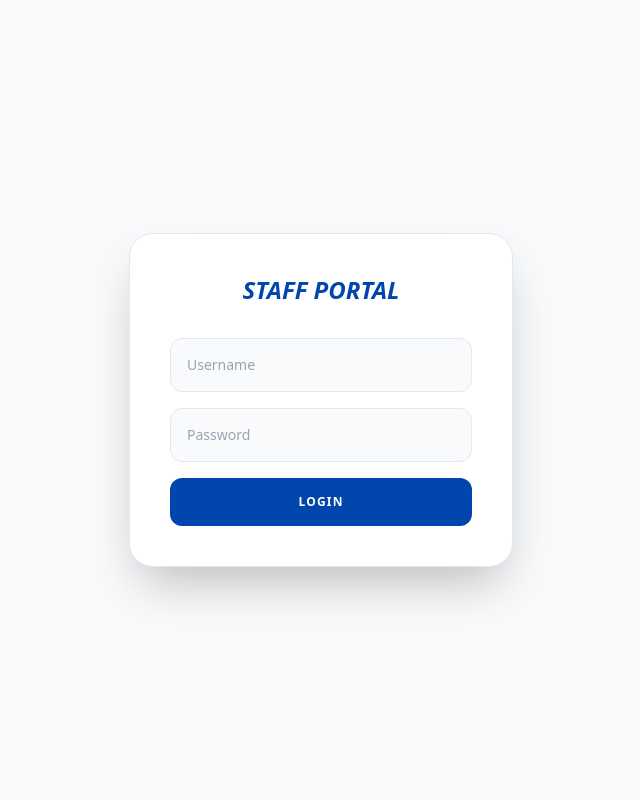
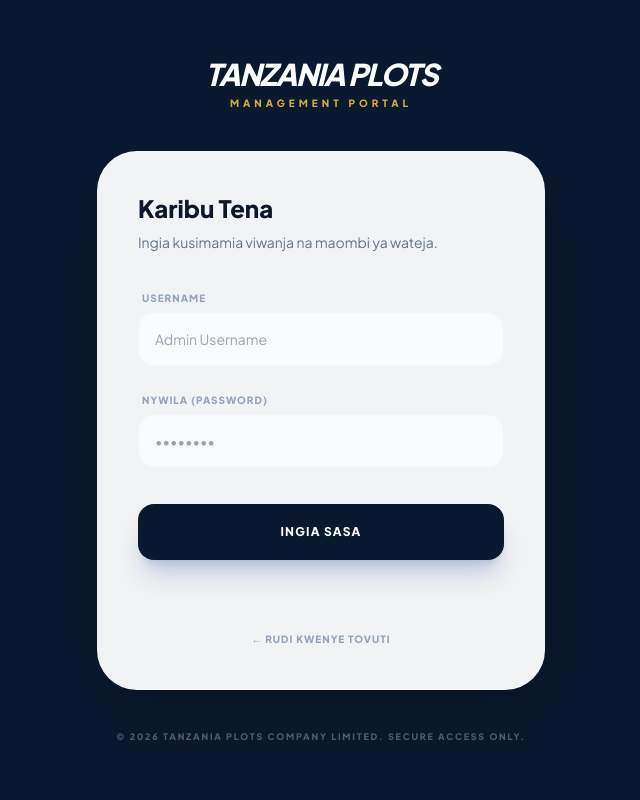
Before and after one commit to ngamilagaboniface-beep/tanzania_plots, a Flask app: page /login in a window 1280 px wide. Shown: the whole page, without its empty margins (319-959 px from the left). Run offline with Flask 3, Linux system fonts and the light colour scheme; some libraries are stand-ins or nearby versions.

Commit message:
Update login.html

```diff
--- a/templates/login.html
+++ b/templates/login.html
@@ -2,17 +2,82 @@
 <html lang="sw">
 <head>
     <meta charset="UTF-8">
-    <title>Staff Login</title>
+    <meta name="viewport" content="width=device-width, initial-scale=1.0">
+    <title>Login | Tanzania Plots Admin</title>
     <script src="https://cdn.tailwindcss.com"></script>
+    <link href="https://fonts.googleapis.com/css2?family=Plus+Jakarta+Sans:wght@400;600;800&display=swap" rel="stylesheet">
+    <style>
+        body { font-family: 'Plus Jakarta Sans', sans-serif; }
+        .bg-tz-blue { background-color: #0A192F; }
+        .text-tz-gold { color: #D4AF37; }
+        .border-tz-gold { border-color: #D4AF37; }
+
+        .login-card {
+            background: rgba(255, 255, 255, 0.95);
+            backdrop-filter: blur(10px);
+        }
+    </style>
 </head>
-<body class="bg-slate-50 min-h-screen flex items-center justify-center p-6">
-    <div class="w-full max-w-sm bg-white p-10 rounded-3xl shadow-2xl border border-slate-200 text-center">
-        <h1 class="text-[#0046AD] font-black italic text-2xl mb-8">STAFF PORTAL</h1>
-        <form action="/login" method="POST" class="space-y-4">
-            <input type="text" name="username" placeholder="Username" required class="w-full bg-slate-50 border border-slate-200 p-4 rounded-xl text-sm outline-none">
-            <input type="password" name="password" placeholder="Password" required class="w-full bg-slate-50 border border-slate-200 p-4 rounded-xl text-sm outline-none">
-            <button class="w-full bg-[#0046AD] text-white font-black py-4 rounded-xl uppercase text-xs tracking-widest">Login</button>
-        </form>
+<body class="bg-tz-blue min-h-screen flex items-center justify-center px-6">
+
+    <div class="max-w-md w-full">
+        <div class="text-center mb-10">
+            <a href="/" class="inline-flex flex-col items-center">
+                <span class="text-white font-black text-3xl italic tracking-tighter">TANZANIA PLOTS</span>
+                <span class="text-tz-gold text-[10px] font-bold uppercase tracking-[0.4em] mt-1">Management Portal</span>
+            </a>
+        </div>
+
+        <div class="login-card p-10 rounded-[2.5rem] shadow-2xl border border-white/10">
+            <h2 class="text-2xl font-black text-slate-900 mb-2">Karibu Tena</h2>
+            <p class="text-slate-500 text-sm mb-8">Ingia kusimamia viwanja na maombi ya wateja.</p>
+
+            {% with messages = get_flashed_messages() %}
+              {% if messages %}
+                <div class="bg-red-50 border-l-4 border-red-500 p-4 mb-6 rounded-r-xl">
+                    <p class="text-red-700 text-xs font-bold uppercase tracking-widest">{{ messages[0] }}</p>
+                </div>
+              {% endif %}
+            {% endwith %}
+
+            <form action="/login" method="POST" class="space-y-5">
+                <div>
+                    <label class="text-[10px] font-black text-slate-400 uppercase tracking-widest ml-1">Username</label>
+                    <div class="relative mt-1">
+                        <input type="text" name="username" required
+                               class="w-full p-4 rounded-2xl bg-slate-50 border border-slate-100 outline-none focus:ring-2 ring-tz-gold transition text-sm"
+                               placeholder="Admin Username">
+                    </div>
+                </div>
+
+                <div>
+                    <label class="text-[10px] font-black text-slate-400 uppercase tracking-widest ml-1">Nywila (Password)</label>
+                    <div class="relative mt-1">
+                        <input type="password" name="password" required
+                               class="w-full p-4 rounded-2xl bg-slate-50 border border-slate-100 outline-none focus:ring-2 ring-tz-gold transition text-sm"
+                               placeholder="••••••••">
+                    </div>
+                </div>
+
+                <div class="pt-4">
+                    <button type="submit"
+                            class="w-full bg-tz-blue text-white font-black py-5 rounded-2xl uppercase tracking-widest text-xs hover:bg-tz-gold hover:text-tz-blue transition-all shadow-xl shadow-blue-900/20">
+                        Ingia Sasa
+                    </button>
+                </div>
+            </form>
+
+            <div class="mt-8 pt-8 border-t border-slate-100 text-center">
+                <a href="/" class="text-[10px] font-black text-slate-400 uppercase tracking-widest hover:text-tz-gold transition">
+                    &larr; Rudi Kwenye Tovuti
+                </a>
+            </div>
+        </div>
+
+        <p class="text-center text-white/30 text-[9px] font-bold uppercase tracking-[0.2em] mt-10">
+            &copy; 2026 Tanzania Plots Company Limited. Secure Access Only.
+        </p>
     </div>
+
 </body>
 </html>
```
